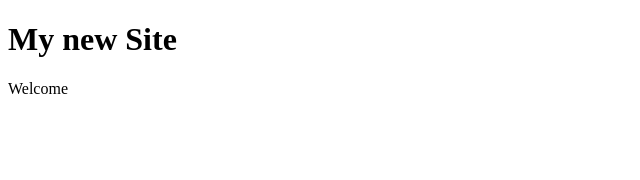
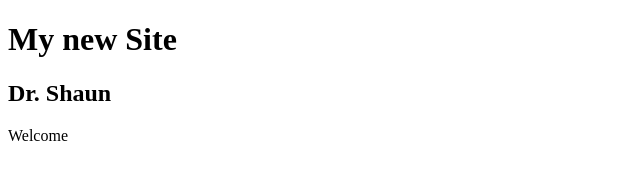
Before and after one commit to jvicaballero/CSC-225-20200416, a plain HTML site: page index.html in a window 1280 px wide. Shown: the whole page, without its empty margins (0-640 px from the left). Drawn offline with Linux system fonts and the light colour scheme.

Commit message:
adding more html, h2 tag

```diff
--- a/index.html
+++ b/index.html
@@ -7,6 +7,7 @@
 </head>
 <body>
     <h1>My new Site</h1>
+    <h2>Dr. Shaun</h2>
     <p>Welcome</p>
 </body>
 </html>
```
